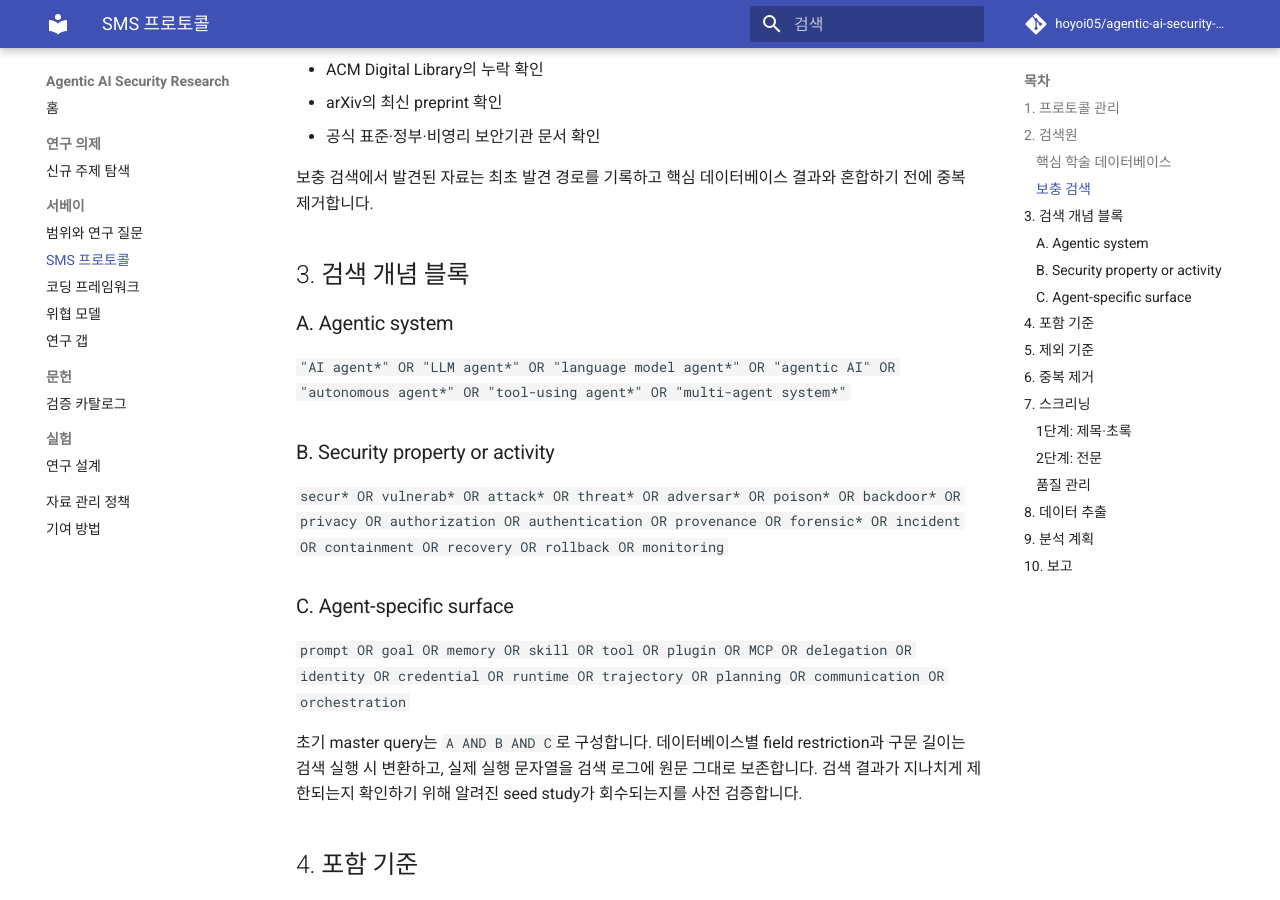
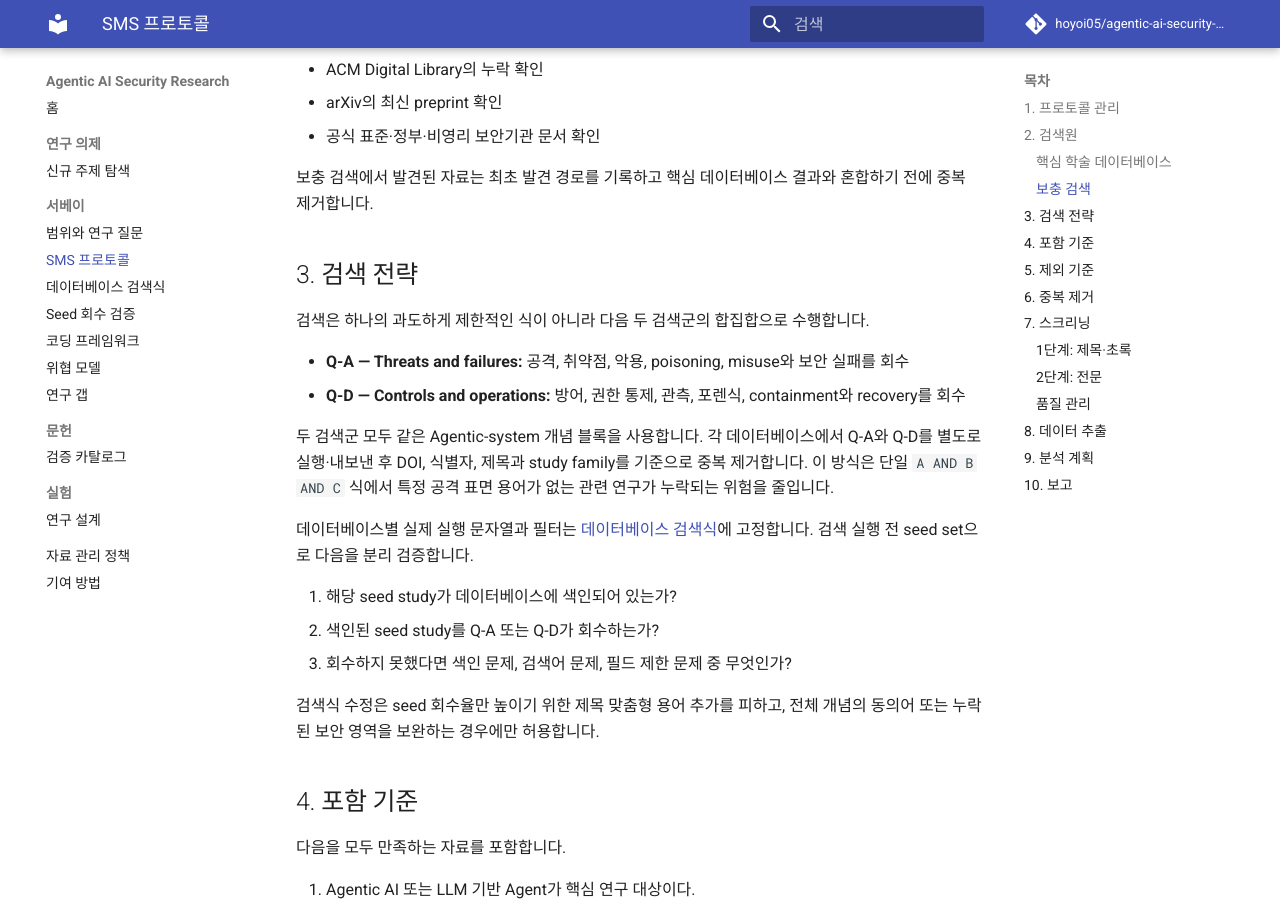
Before and after one commit to hoyoi05/agentic-ai-security-research, an MkDocs documentation site: the page built from docs/survey/protocol.md, in a window 1280 px wide and 900 px high, scrolled down 725 px. Built offline with MkDocs 1.6.1 and Material for MkDocs 9.7.7, drawn with Linux system fonts in a browser that asks for light colours; comment, search, counter and statistics services are not loaded.

Commit message:
research: add database queries and seed recall checks

```diff
--- a/docs/survey/protocol.md
+++ b/docs/survey/protocol.md
@@ -27,21 +27,22 @@
 
 보충 검색에서 발견된 자료는 최초 발견 경로를 기록하고 핵심 데이터베이스 결과와 혼합하기 전에 중복 제거합니다.
 
-## 3. 검색 개념 블록
+## 3. 검색 전략
 
-### A. Agentic system
+검색은 하나의 과도하게 제한적인 식이 아니라 다음 두 검색군의 합집합으로 수행합니다.
 
-`"AI agent*" OR "LLM agent*" OR "language model agent*" OR "agentic AI" OR "autonomous agent*" OR "tool-using agent*" OR "multi-agent system*"`
+- **Q-A — Threats and failures:** 공격, 취약점, 악용, poisoning, misuse와 보안 실패를 회수
+- **Q-D — Controls and operations:** 방어, 권한 통제, 관측, 포렌식, containment와 recovery를 회수
 
-### B. Security property or activity
+두 검색군 모두 같은 Agentic-system 개념 블록을 사용합니다. 각 데이터베이스에서 Q-A와 Q-D를 별도로 실행·내보낸 후 DOI, 식별자, 제목과 study family를 기준으로 중복 제거합니다. 이 방식은 단일 `A AND B AND C` 식에서 특정 공격 표면 용어가 없는 관련 연구가 누락되는 위험을 줄입니다.
 
-`secur* OR vulnerab* OR attack* OR threat* OR adversar* OR poison* OR backdoor* OR privacy OR authorization OR authentication OR provenance OR forensic* OR incident OR containment OR recovery OR rollback OR monitoring`
+데이터베이스별 실제 실행 문자열과 필터는 [데이터베이스 검색식](search-strategy.md)에 고정합니다. 검색 실행 전 seed set으로 다음을 분리 검증합니다.
 
-### C. Agent-specific surface
+1. 해당 seed study가 데이터베이스에 색인되어 있는가?
+2. 색인된 seed study를 Q-A 또는 Q-D가 회수하는가?
+3. 회수하지 못했다면 색인 문제, 검색어 문제, 필드 제한 문제 중 무엇인가?
 
-`prompt OR goal OR memory OR skill OR tool OR plugin OR MCP OR delegation OR identity OR credential OR runtime OR trajectory OR planning OR communication OR orchestration`
-
-초기 master query는 `A AND B AND C`로 구성합니다. 데이터베이스별 field restriction과 구문 길이는 검색 실행 시 변환하고, 실제 실행 문자열을 검색 로그에 원문 그대로 보존합니다. 검색 결과가 지나치게 제한되는지 확인하기 위해 알려진 seed study가 회수되는지를 사전 검증합니다.
+검색식 수정은 seed 회수율만 높이기 위한 제목 맞춤형 용어 추가를 피하고, 전체 개념의 동의어 또는 누락된 보안 영역을 보완하는 경우에만 허용합니다.
 
 ## 4. 포함 기준
 
--- a/mkdocs.yml
+++ b/mkdocs.yml
@@ -26,6 +26,8 @@ nav:
   - 서베이:
       - 범위와 연구 질문: survey/scope.md
       - SMS 프로토콜: survey/protocol.md
+      - 데이터베이스 검색식: survey/search-strategy.md
+      - Seed 회수 검증: survey/seed-validation.md
       - 코딩 프레임워크: survey/coding-framework.md
       - 위협 모델: survey/threat-model.md
       - 연구 갭: survey/research-gaps.md
```
Also changed, not shown: docs/survey/search-strategy.md (added, +199 -0 lines), docs/survey/seed-validation.md (added, +27 -0 lines), 2 other files.
